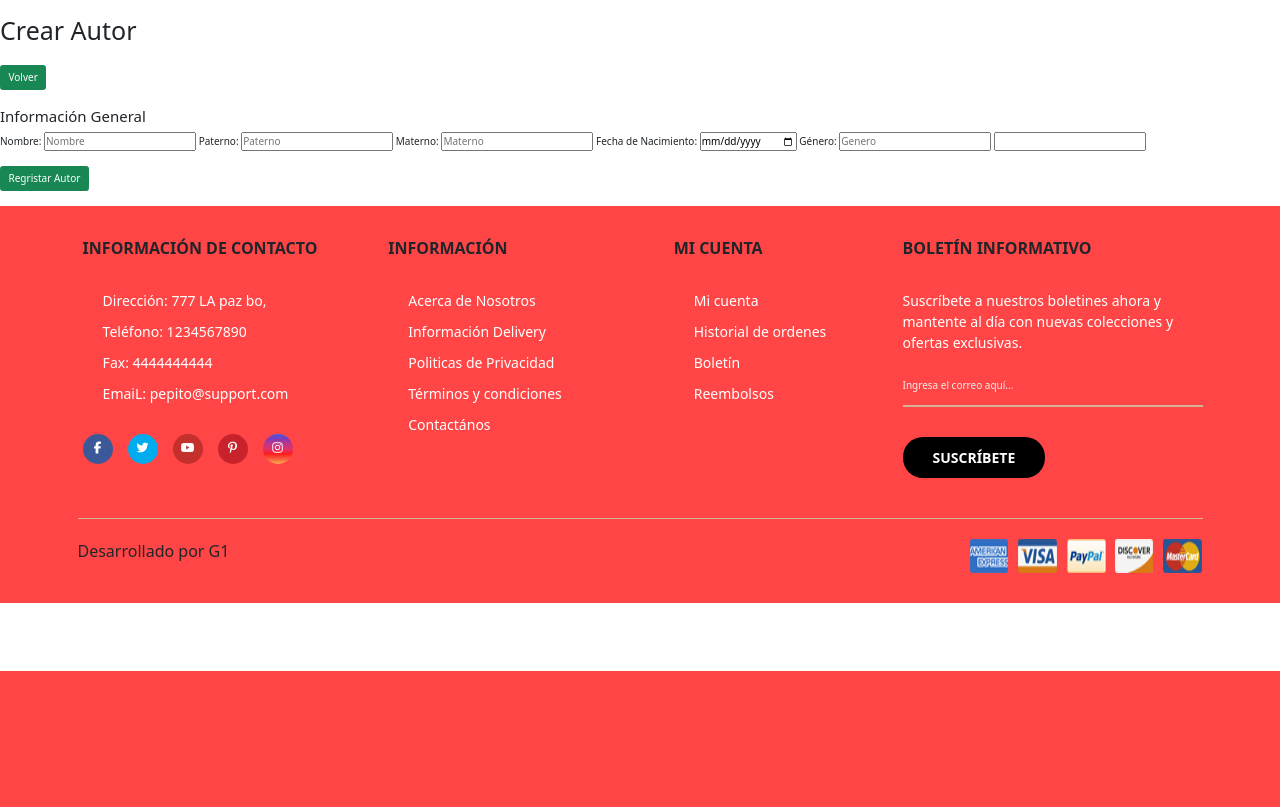
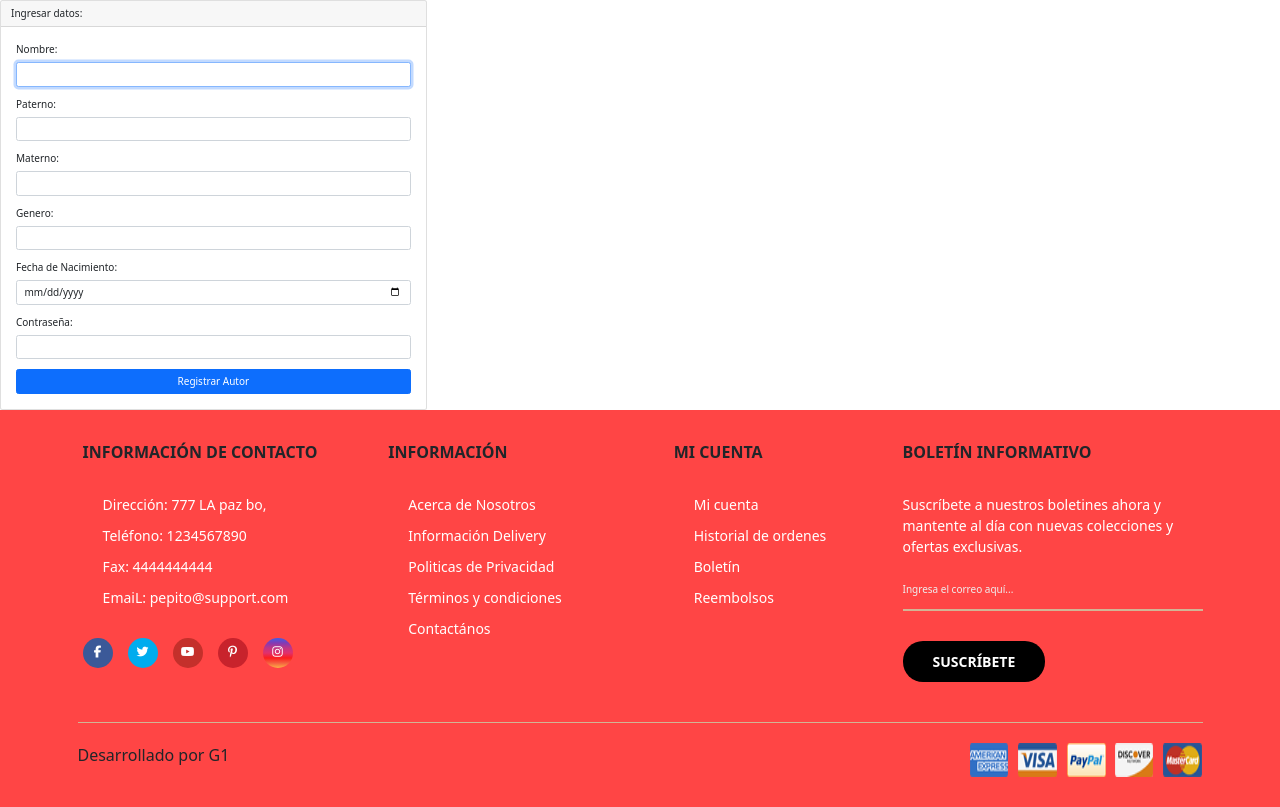
Before and after one commit to 1JAMT1/proyecto, a PHP site: page /admin/autor/crear.php in a window 1280 px wide. Shown: the part 129-936 px from the top of the page. Before the commit the page ends 800 px from the top, so only its background shows below. Run offline with PHP 8.4, Linux system fonts and the light colour scheme; some libraries are stand-ins or nearby versions.

Commit message:
arreglando crear

```diff
--- a/admin/autor/crear.php
+++ b/admin/autor/crear.php
@@ -5,32 +5,43 @@
     incluirTemplate('header');
 ?>
 <link rel="stylesheet" href="../../cssa/bootstrap.min.css">
-    <main class="contenedor seccion">
-        <br>
-        <h1>Crear Autor</h1>
-        <br>
-        <a href="/espaciodeliteratura/admin/autor/listado.php" class="btn btn-success">Volver</a>
-        <br><br>
-        <form method="post" action="/espaciodeliteratura/admin/autor/registrarautor.php" class="formulario">
-            <fieldset>
-                <legend>Información General</legend>
-                <label for="">Nombre:</label>
-                <input type="text" name="nom" id="nom" placeholder="Nombre">
-                <label for="">Paterno:</label>
-                <input type="text" name="pat" id="pat" placeholder="Paterno">
-                <label for="">Materno:</label>
-                <input type="text" name="mat" id="mat" placeholder="Materno">
-                <label for="">Fecha de Nacimiento:</label>
-                <input type="date" name="fec" id="fec" placeholder="Fechanacimiento">
-                <label for="">Género:</label>
-                <input type="text" name="gen" id="gen" placeholder="Genero">
-                <input type="text">
-            </fieldset>
-            <br>
-            <input type="submit" value="Regristar Autor" class="btn btn-success">
-            <br><br>
-        </form>
-    </main>
+<div class="col-md-4">
+<div class="card">
+                <div class="card-header">
+                    Ingresar datos:
+                </div>
+                <form class="p-4" method="post" action="/espaciodeliteratura/admin/autor/registrarautor.php"
+        enctype="multipart/form-data">
+                    <div class="mb-3">
+                        <label class="form-label">Nombre: </label>
+                        <input type="text" class="form-control" name="nom" id="nom" autofocus required>
+                    </div>
+                    <div class="mb-3">
+                        <label class="form-label">Paterno: </label>
+                        <input type="text" class="form-control" name="pat" id="pat"autofocus required>
+                    </div>
+                    <div class="mb-3">
+                        <label class="form-label">Materno: </label>
+                        <input type="text" class="form-control" name="mat" id="mat"autofocus required>
+                    </div>
+                    <div class="mb-3">
+                        <label class="form-label">Genero: </label>
+                        <input type="text" class="form-control" name="gen" id="gen"autofocus required>
+                    </div>
+                    <div class="mb-3">
+                    <label class="form-label">Fecha de Nacimiento: </label>
+                        <input type="date" class="form-control" name="fec" id="fec" autofocus required>
+                    </div>
+                    <div class="mb-3">
+                        <label class="form-label">Contraseña: </label>
+                        <input type="password" class="form-control" name="pass" id="pass"autofocus required>
+                    </div>
+                    <div class="d-grid">
+                        <input type="submit" class="btn btn-primary" value="Registrar Autor">
+                    </div>
+                </form>
+            </div>
+        </div>
     <script src="../../jsa/bootstrap.min.js" ></script>
 <?php
     incluirTemplate('footer');
--- a/admin/libros/crear.php
+++ b/admin/libros/crear.php
@@ -49,7 +49,7 @@
                         <?php
                             }
                         ?>
-                    </select>
+                </select>
             <!-- fin editorial -->
             <fieldset>
 
```
Also changed, not shown: admin/usuarios/crear.php (+33 -25 lines), login.php (+16 -1 lines).
